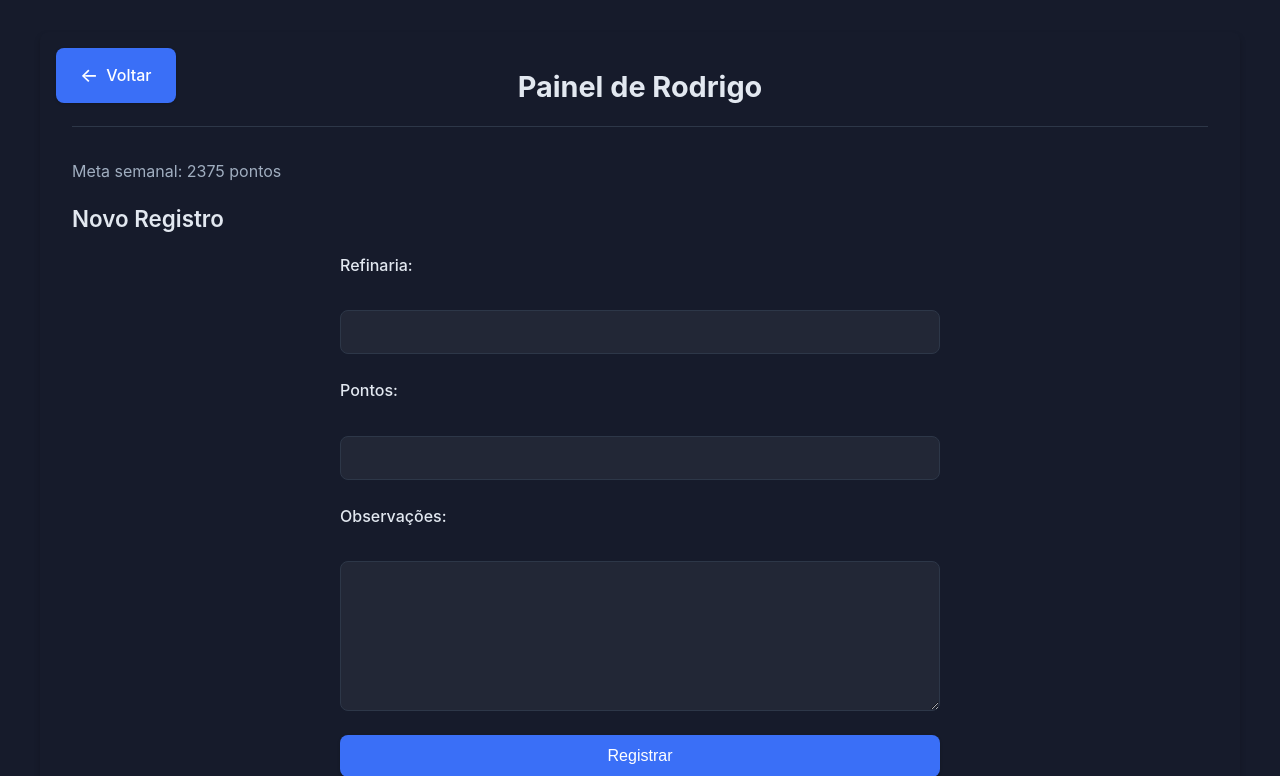
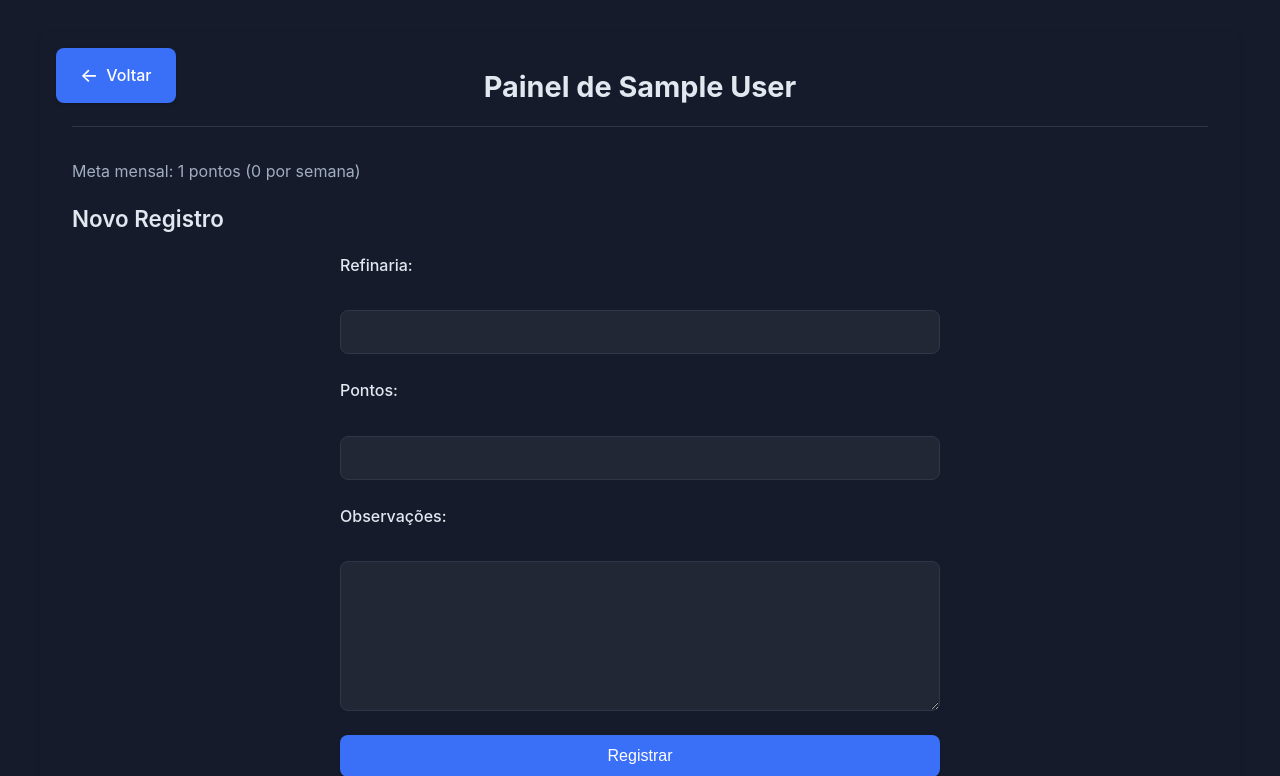
Before and after one commit to BernardoDev0/tentandocss, a Flask app: page /employee_dashboard in a window 1280 px wide. Shown: the top 776 px of the page. Run offline with Flask 3, Linux system fonts and the light colour scheme; a user stored in the database is signed in; tables that the repository leaves empty hold one stand-in row (values such as "Sample post"); parts of the project's set-up code (start-up, migrations or seed data) failed here and were passed over.

Commit message:
Implementei painéis individuais para cada funcionário com chaves de acesso e edição de registros

```diff
--- a/app.py
+++ b/app.py
@@ -41,7 +41,7 @@
 class Employee(db.Model):
     id = db.Column(db.Integer, primary_key=True)
     name = db.Column(db.String(100), nullable=False)
-    weekly_goal = db.Column(db.Integer, default=2375)
+    monthly_goal = db.Column(db.Integer, default=9500)  # Agora é meta mensal
     access_key = db.Column(db.String(50), unique=True, nullable=False)
     entries = db.relationship('Entry', backref='employee', lazy=True)
 
@@ -63,9 +63,9 @@
 def create_initial_employees():
     """Cria os funcionários iniciais se não existirem"""
     employees = [
-        {'name': 'Rodrigo', 'weekly_goal': 2375, 'access_key': 'rodrigo123'},
-        {'name': 'Maurício', 'weekly_goal': 2375, 'access_key': 'mauricio123'},
-        {'name': 'Matheus', 'weekly_goal': 2375, 'access_key': 'matheus123'}
+        {'name': 'Rodrigo', 'monthly_goal': 9500, 'access_key': 'rodrigo123'},
+        {'name': 'Maurício', 'monthly_goal': 9500, 'access_key': 'mauricio123'},
+        {'name': 'Matheus', 'monthly_goal': 9500, 'access_key': 'matheus123'}
     ]
 
     for emp in employees:
@@ -137,13 +137,13 @@
                 total_points = df['Pontos'].sum()
                 remaining_points = max(0, employee.weekly_goal - total_points)
 
-                progress_row = {
+                total_points = df['Pontos'].sum()
+                remaining_points = max(0, employee.monthly_goal - total_points)  # Agora mensal
+                df = df._append({
                     'Data': 'Total',
-                    'Refinaria': '',
                     'Pontos': total_points,
-                    'Observações': f'Restante: {remaining_points}'
-                }
-                df = df._append(progress_row, ignore_index=True)
+                    'Observações': f'Restante: {remaining_points} ({(remaining_points/employee.monthly_goal*100)|round}%)'
+                }, ignore_index=True)
 
                 excel_file = BytesIO()
                 with pd.ExcelWriter(excel_file, engine='xlsxwriter') as writer:
--- a/templates/employee_dashboard.html
+++ b/templates/employee_dashboard.html
@@ -11,7 +11,7 @@
         <a href="{{ url_for('index') }}" class="back-button">Voltar</a>
 
         <h1>Painel de {{ employee.name }}</h1>
-        <p>Meta semanal: {{ employee.weekly_goal }} pontos</p>
+        <p>Meta mensal: {{ employee.monthly_goal }} pontos ({{ (employee.monthly_goal / 4)|round|int }} por semana)</p>
 
         {% with messages = get_flashed_messages(with_categories=true) %}
             {% if messages %}
```
